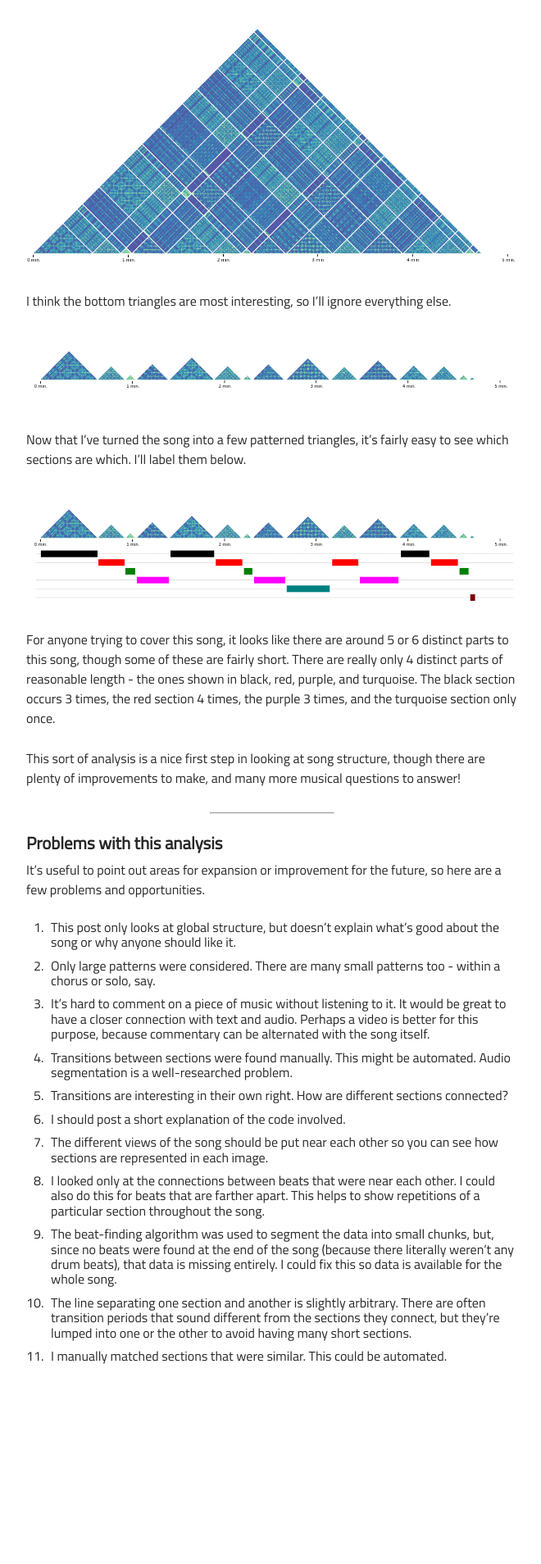
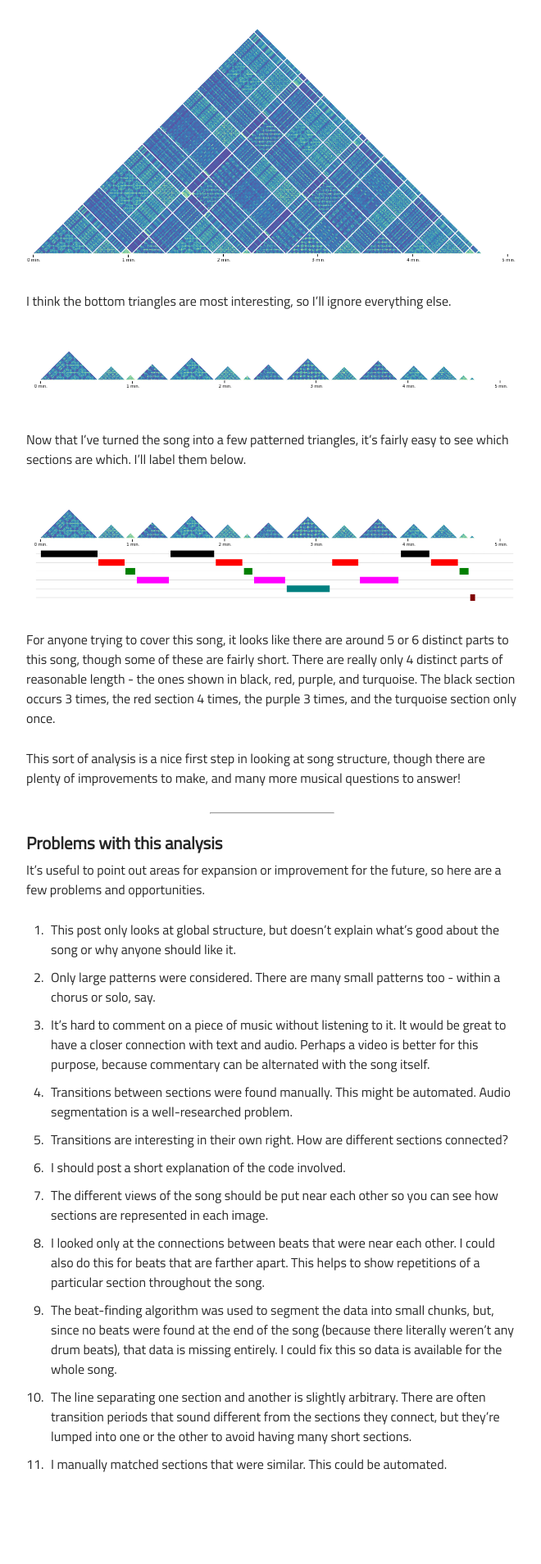
Before and after one commit to dela3499/dela3499.github.io, a Jekyll site: the page built from _posts/2016-03-01-perfekt.md, in a window 1280 px wide. Shown: the part 4222-6130 px from the top of the page at 82% size, without its empty margins (308-968 px from the left). Built offline with Jekyll 4.4.1, drawn with Linux system fonts in a browser that asks for light colours; before the commit the page ends 5995 px from its top, so only the background shows below that.

Commit message:
Fixed line height on list items

```diff
--- a/assets/css/main.css
+++ b/assets/css/main.css
@@ -419,6 +419,10 @@ img+em {
     margin-bottom: 15px
 }
 
+.post__content li {
+    line-height: 150%;
+}
+
 /*.post__content a:hover {
     border-bottom: 1px solid #1A0DAB;
     background-color: transparent;
```
